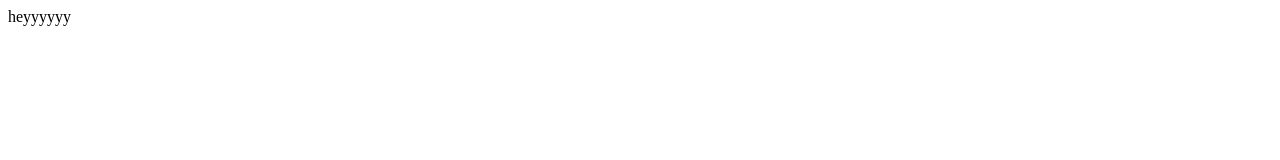
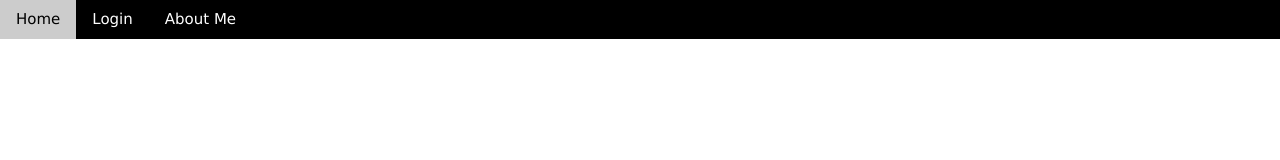
Before and after one commit to Yosroz/projects, a website: page public/index.html in a window 1280 px wide. Drawn offline with nearby package versions, Linux system fonts and the light colour scheme.

Commit message:
update 1

```diff
--- a/public/index.html
+++ b/public/index.html
@@ -5,8 +5,26 @@
     <meta http-equiv="X-UA-Compatible" content="IE=edge">
     <meta name="viewport" content="width=device-width, initial-scale=1.0">
     <title>Document</title>
+
+    <!-- css -->
+    <link rel="stylesheet" href="https://www.w3schools.com/w3css/4/w3.css">
+    <link rel="stylesheet" href="./css/homePageCSS.css">
+    <link rel="stylesheet" href="./css/loginCSS.css">
+
+    <!-- JS -->
+    <script src="./js/indexJS.js"></script>
 </head>
-<body>
-    heyyyyyy
+<body onload="loadHome()">
+    <!-- navigation w3 -->
+    <div class="w3-bar w3-black">
+        <a href="#" class="w3-bar-item w3-button" onclick="loadHome()">Home</a>
+        <a href="#" class="w3-bar-item w3-button" onclick="loadlogin()">Login</a>
+        <a href="#" class="w3-bar-item w3-button">About Me</a>
+      </div>
+
+    <!-- render page -->
+    <div id="renderPage">
+    </div>
+
 </body>
 </html>
```
